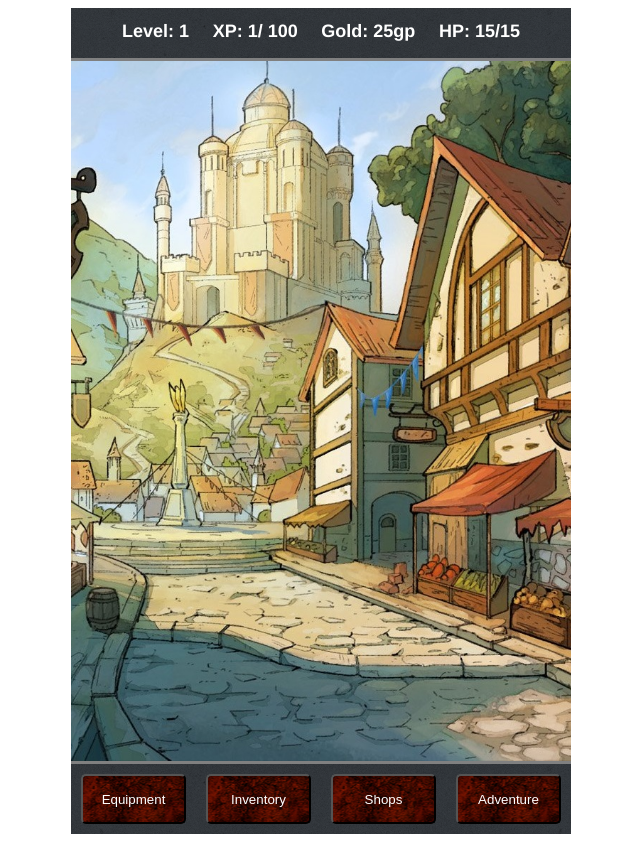
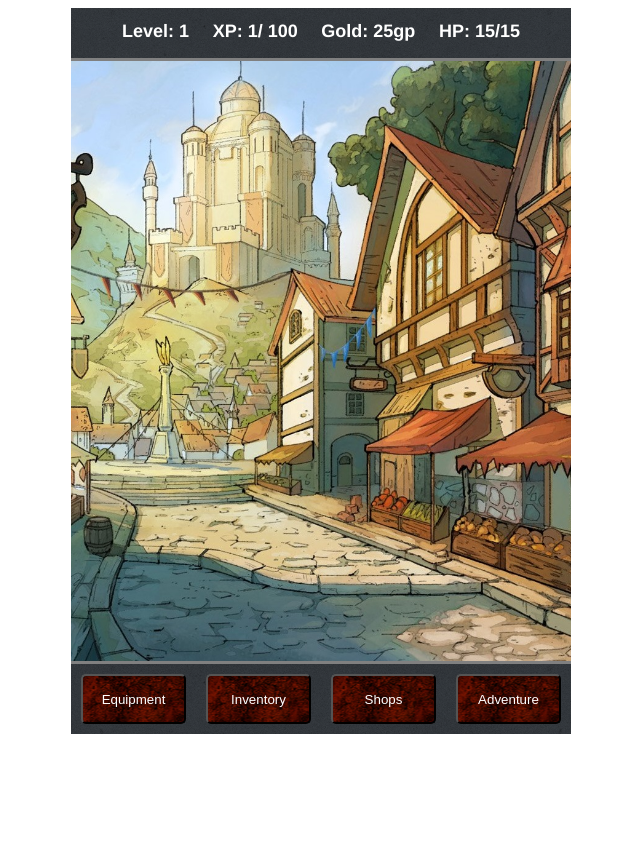
Before and after one commit to JayKrauss/knights-edge, a Vue app: page / in a window 1280 px wide. Shown: the whole page, without its empty margins (319-959 px from the left). After the commit the page ends 800 px from the top, so only its background shows below. Built offline with nearby package versions, Linux system fonts and the light colour scheme.

Commit message:
Heroku Plz

```diff
--- a/src/App.vue
+++ b/src/App.vue
@@ -2,7 +2,7 @@
   <StatusBar :level="this.level" :xp="this.xp" :toLevel="this.toLevel" :gold="this.gold" :currentHP="this.currentHP" :maxHP="this.maxHP"/>
   <div v-if="shops"><Shops /></div>
   <div v-if="equipment"><Equipment /></div>
-  <div v-if="inventory"><Inventory /></div>
+  <div v-if="inventory" :currentInventory="this.currentInventory"><Inventory /></div>
   <div v-if="adventure"><Adventure /></div>
   <TownButtons @openEquipment="openEquipment" @openInventory="openInventory" @openShops="openShops" @openAdventure="openAdventure"/>
 </template>
@@ -36,7 +36,14 @@ export default {
       toLevel : 100,
       gold : 25,
       currentHP : 15,
-      maxHP : 15
+      maxHP : 15,
+      currentInventory : [
+        {name : "Torch", amount : 4},
+        {name : "Rope", amount : 2},
+        {name : "Health Potion", amount : 10},
+        {name : "Rations", amount : 2},
+        {name : "Water", amount : 3},
+      ]
     }
   },
   methods: {
@@ -45,24 +52,28 @@ export default {
       this.inventory = false;
       this.shops = false;
       this.adventure = false;
+      console.log("Opening Equipment.")
     },
     openInventory() {
       this.equipment = false;
       this.inventory = true;
       this.shops = false;
       this.adventure = false;
+      console.log("Opening Inventory.")
     },
     openShops() {
       this.equipment = false;
       this.inventory = false;
       this.shops = true;
       this.adventure = false;
+      console.log("Opening Shops.")
     },
     openAdventure() {
       this.equipment = false;
       this.inventory = false;
       this.shops = false;
       this.adventure = true;
+      console.log("Opening Adventure.")
     }
   }
 };
--- /dev/null
+++ b/src/assets/global.css
@@ -0,0 +1,9 @@
+.main-screen{
+    width: 500px;
+    height: 100%;
+    min-height: 600px;
+    max-height: 900px;
+    background: gray;
+    margin-left: auto;
+    margin-right: auto;
+}
--- a/src/components/Adventure.vue
+++ b/src/components/Adventure.vue
@@ -1,5 +1,5 @@
 <template>
-  <div id="adventure">
+  <div id="adventure" class="main-screen">
 
   </div>
 </template>
@@ -14,11 +14,6 @@ export default {
 <!-- Add "scoped" attribute to limit CSS to this component only -->
 <style scoped>
  #adventure{
-     width: 500px;
-     height: 700px;
-     background: red;
-     margin-left: auto;
-     margin-right: auto;
      background-image: url("../assets/images/knightsfighting.png");
      background-size: cover;
  }
--- a/src/components/Equipment.vue
+++ b/src/components/Equipment.vue
@@ -1,5 +1,6 @@
 <template>
-    <div id="equipment">
+    <div id="equipment" class="main-screen">
+        <br><br><br><br>
     <table id="equipment-pane">
         <tr>
         <td></td>
@@ -17,9 +18,9 @@
         <td class="slot"></td>
         </tr>
         <tr>
+        <td></td>
         <td class="slot"></td>
         <td></td>
-        <td class="slot"></td>
         </tr>
     </table>
     </div>
@@ -39,10 +40,6 @@ export default {
 #equipment{
   background-image: url("../assets/images/tumblr_ovlwvoWy2i1qmh1uqo1_500.png");
   background-size: cover;
-  width: 500px;
-  height: 700px;
-  margin-left: auto;
-  margin-right: auto;
 }
 table{
   margin-left: auto;
--- a/src/components/Inventory.vue
+++ b/src/components/Inventory.vue
@@ -1,27 +1,41 @@
 <template>
-  <div id="inventory">
-
+  <div id="inventory" class="main-screen">
+      <br><br>
+      <ul id="inventory-list">
+          <li class="inventory-item" v-for="(item, index) in currentInventory" :key="index">
+              <p>{{ item.name }}</p>
+          </li>
+      </ul>
   </div>
 </template>
 
 <script>
 export default {
   name: "Inventory",
-  props: [],
+  props: [
+    "currentInventory",
+  ]
 };
+
 </script>
 
 <!-- Add "scoped" attribute to limit CSS to this component only -->
 <style scoped>
  #inventory{
-     width: 500px;
-     height: 700px;
-     background: blue;
-     margin-left: auto;
-     margin-right: auto;
      background-image: url("../assets/images/backpack.png");
      background-size: cover;
      background-position: center;
  }
+ #inventory-list{
+     width: 300px;
+     min-height: 200px;
+     margin-left: auto;
+     margin-right: auto;
+     background: rgba(0,0,0,.5);
+ }
+ #inventory-item{
+     background: gray;
+     color: white;
+ }
 
 </style>
--- a/src/components/Shops.vue
+++ b/src/components/Shops.vue
@@ -1,5 +1,5 @@
 <template>
-  <div id="view-port">
+  <div id="shops" class="main-screen">
 
   </div>
 </template>
@@ -13,12 +13,7 @@ export default {
 
 <!-- Add "scoped" attribute to limit CSS to this component only -->
 <style scoped>
- #view-port{
-     width: 500px;
-     height: 700px;
-     background: gray;
-     margin-left: auto;
-     margin-right: auto;
+ #shops{
      background-image: url("../assets/images/DxRz37sXcAEQ6Cm.jpg");
      background-size: cover;
  }
--- a/src/main.js
+++ b/src/main.js
@@ -1,4 +1,5 @@
 import { createApp } from "vue";
 import App from "./App.vue";
+import "./assets/global.css";
 
 createApp(App).mount("#app");
```
Also changed, not shown: 1 other file (tests, documents, lock files or other folders).
